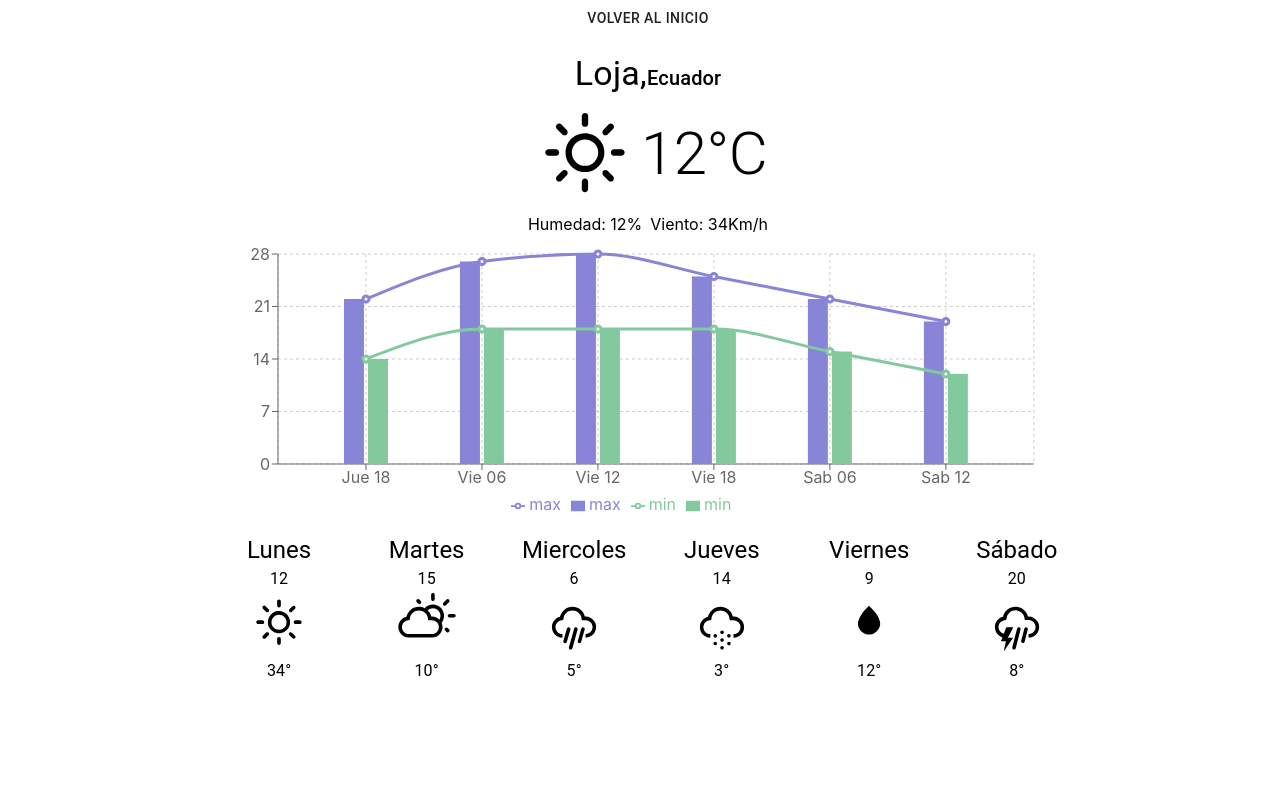
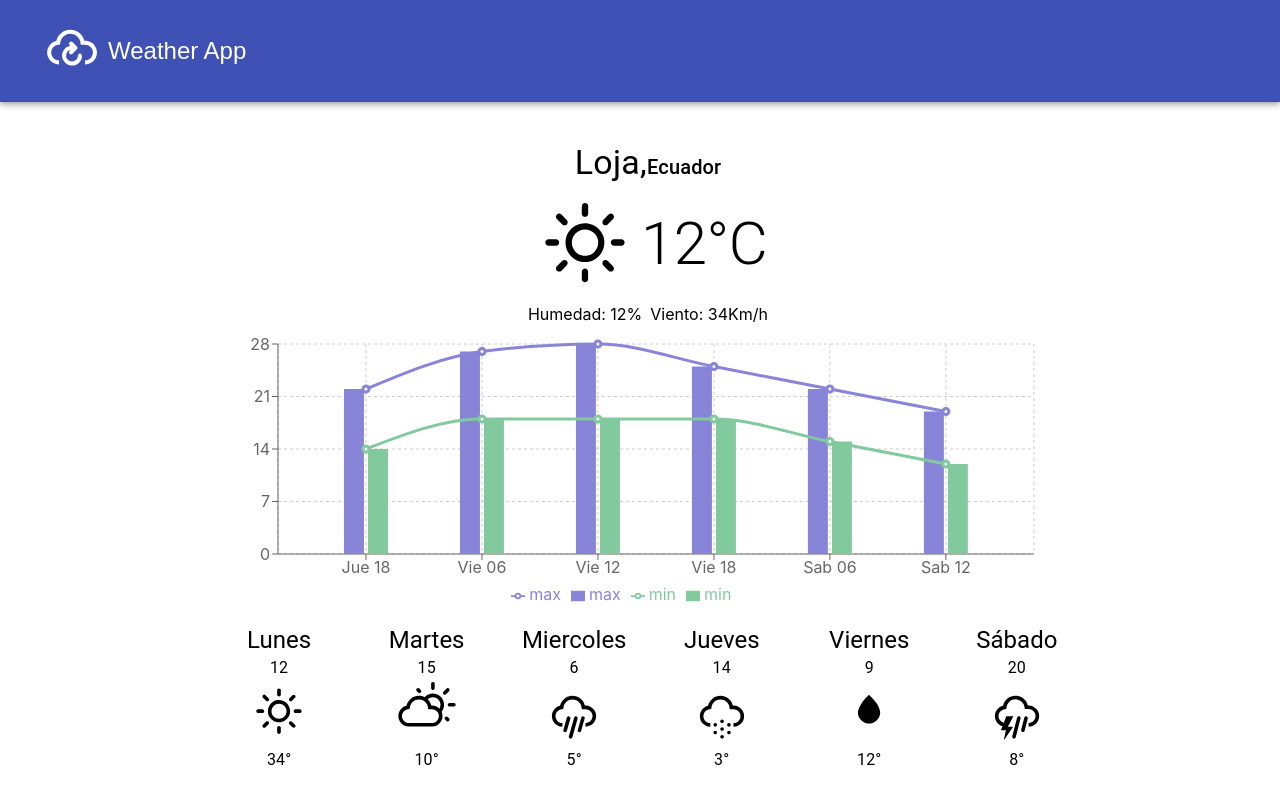
Before and after one commit to jr-98/ReactCourse, a React (Create React App) app in the folder weather-app/: page /city in a window 1280 px wide. Built offline with nearby package versions, Linux system fonts and the light colour scheme.

Commit message:
Section15 Was clamplete

```diff
--- a/weather-app/src/App.jsx
+++ b/weather-app/src/App.jsx
@@ -4,18 +4,9 @@ import WelcomePage from './pages/WelcomePage';
 import MainPage from './pages/MainPage';
 import CityPage from './pages/CityPage';
 import NoFoundPage from './pages/NoFoundPage';
-import { Grid } from '@material-ui/core';
 
 const App = () => {
     return (
-        <Grid container
-            justifyContent='center'
-            direction='row' >
-            <Grid item
-                xs={12}
-                sm={11}
-                md={10}
-                lg={8}>
         <Router>
             <Switch>
                 <Route exact path="/">
@@ -32,9 +23,6 @@ const App = () => {
                 </Route>
             </Switch>
         </Router>
-            </Grid>
-
-        </Grid>
     )
 }
 
--- /dev/null
+++ b/weather-app/src/components/AppFrame/AppFrame.jsx
@@ -0,0 +1,41 @@
+import React from 'react';
+import { Link as LinkRouter } from 'react-router-dom';
+import {
+    Grid,
+    AppBar,
+    Toolbar,
+    IconButton,
+    Link,
+    Typography
+} from '@material-ui/core';
+import IconState from '../IconState';
+import PropTypes from 'prop-types';
+
+const AppFrame = ({ children }) => {
+    return (
+        <Grid container
+            justifyContent='center'>
+            <AppBar position='static'>
+                <Toolbar variant='dense'>
+                    <IconButton color='inherit' aria-label='menu'>
+                        <Link component={LinkRouter} to="/main" color='inherit' aria-label='menu'>
+                            <IconState state={'reloadIcon'} value={'3em'}></IconState>
+                        </Link>
+                        <Typography variant='h' color={'inherit'}>Weather App</Typography>
+                    </IconButton>
+                </Toolbar>
+            </AppBar>
+            <Grid item
+                xs={12}
+                sm={11}
+                md={10}
+                lg={8}>
+                {children}
+            </Grid>
+        </Grid >
+    )
+}
+AppFrame.propTypes = {
+    children: PropTypes.node
+}
+export default AppFrame
--- /dev/null
+++ b/weather-app/src/components/AppFrame/index.jsx
@@ -0,0 +1 @@
+export {default} from './AppFrame'
--- a/weather-app/src/components/CityList/CityList.jsx
+++ b/weather-app/src/components/CityList/CityList.jsx
@@ -1,4 +1,4 @@
-import { Grid, List, ListItem } from '@material-ui/core';
+import { Grid, List, ListItem} from '@material-ui/core';
 import React from 'react';
 import PropTypes from 'prop-types';
 import CityInfo from './../CityInfo';
@@ -13,15 +13,18 @@ const renderCityAndCountry = eventOnClickCity => cityAndCountry => {
             key={city}
             onClick={eventOnClickCity}>
             <Grid container
-                direction='row'
+                // direction='row'
+                style={{ width: '50vw' }}
                 alignContent='center'
                 alignItems='center'>
                 <Grid item
-                    xs={6}>
+                    md={9}
+                    xs={12}>
                     <CityInfo city={city} country={country} />
                 </Grid>
                 <Grid item
-                    xs={6}>
+                    md={3}
+                    xs={12}>
                     <Weather temperature={12} state='sunny' />
                 </Grid>
             </Grid>
--- a/weather-app/src/components/IconState/IconState.jsx
+++ b/weather-app/src/components/IconState/IconState.jsx
@@ -6,7 +6,8 @@ import {
     WiRain,
     WiSnow,
     WiRaindrop,
-    WiThunderstorm
+    WiThunderstorm,
+    WiCloudRefresh
 } from 'react-icons/wi'
 import { IconContext } from 'react-icons/lib'
 
@@ -16,7 +17,8 @@ export const validValues = [
     "rain",
     "snow",
     "drizzle",
-    "thunderstorm"
+    "thunderstorm",
+    "reloadIcon",
 ]
 
 const stateByName = {
@@ -25,7 +27,8 @@ const stateByName = {
     rain: WiRain,
     snow: WiSnow,
     drizzle: WiRaindrop,
-    thunderstorm: WiThunderstorm
+    thunderstorm: WiThunderstorm,
+    reloadIcon: WiCloudRefresh,
 }
 
 const IconState = ({ state, value }) => {
--- a/weather-app/src/pages/CityPage.jsx
+++ b/weather-app/src/pages/CityPage.jsx
@@ -1,17 +1,13 @@
 import React from 'react';
-import { useHistory } from 'react-router-dom';
-import { Button, Grid } from '@material-ui/core';
+import { Grid } from '@material-ui/core';
 import CityInfo from '../components/CityInfo';
 import Weater from '../components/Weather';
 import WeatherDetails from '../components/WeatherDetails';
 import Forecast from '../components/Forecast'
 import ForecastChart from '../components/ForecastChart'
+import AppFrame from '../components/AppFrame';
 
 const CityPage = () => {
-    const history = useHistory()
-    const onClickHandle = () => {
-        history.push('/main')
-    }
     const city = 'Loja'
     const country = 'Ecuador'
     const temperature = 12
@@ -89,17 +85,13 @@ const CityPage = () => {
         },
     ]
     return (
+        <AppFrame>
             <Grid container
                 justifyContent="space-around"
                 alignItems='center'
                 direction="column"
-
-            spacing={2} >
-            <Grid item
-                justifyItems='right'
-                alignItems="flex-end">
-                <Button onClick={onClickHandle}>Volver al inicio</Button>
-            </Grid>
+                spacing={2}
+                style={{ paddingTop: '5vh' }} >
                 <Grid item xs={12}
                     justifyContent="center"
                     justifyItems="center"
@@ -126,6 +118,7 @@ const CityPage = () => {
                     <Forecast forecastItemList={list} />
                 </Grid>
             </Grid >
+        </AppFrame>
     )
 }
 
--- a/weather-app/src/pages/MainPage.jsx
+++ b/weather-app/src/pages/MainPage.jsx
@@ -1,7 +1,9 @@
 import React from 'react';
-import { Grid, Typography } from '@material-ui/core';
+import { Grid, Typography, Paper } from '@material-ui/core';
 import { useHistory } from 'react-router-dom';
-import CityList from '../components/CityList'
+import CityList from '../components/CityList';
+import AppFrame from '../components/AppFrame';
+
 const MainPage = () => {
     const history = useHistory()
     const onClickHandler = () => {
@@ -15,6 +17,8 @@ const MainPage = () => {
         { city: "Loja", country: "Ecuador" },
     ]
     return (
+        <AppFrame>
+
             <Grid container
                 direction='column'
                 alignContent='center'
@@ -23,12 +27,17 @@ const MainPage = () => {
                     <Typography variant='h2'>Weather App</Typography>
                 </Grid>
                 <Grid item>
-                <Grid container>
-                    <CityList cities={cities} onClickCity={onClickHandler}></CityList>
+                    <Grid container style={{ paddingTop: '5vh' }}>
+                        <Paper elevation={10}>
+                            <CityList
+                                cities={cities}
+                                onClickCity={onClickHandler}>
+                            </CityList>
+                        </Paper>
                     </Grid>
                 </Grid>
-
             </Grid >
+        </AppFrame>
     )
 }
 
--- a/weather-app/src/pages/NoFoundPage.jsx
+++ b/weather-app/src/pages/NoFoundPage.jsx
@@ -1,19 +1,12 @@
 import React from 'react';
-import { Link, useHistory } from 'react-router-dom';
-import { Button, Typography } from '@material-ui/core';
+import { Typography } from '@material-ui/core';
+import AppFrame from '../components/AppFrame';
 
 const NoFoundPage = () => {
-    const history = useHistory()
-    const onClickHandle = () => {
-        history.push('/main')
-    }
     return (
-
-        <div>
+        <AppFrame>
             <Typography variant='h2'>Página no enocntrada</Typography>
-            <Button onClick={onClickHandle}>Volver a main</Button>
-        </div>
+        </AppFrame>
     )
 }
-
 export default NoFoundPage
--- a/weather-app/src/pages/WelcomePage.jsx
+++ b/weather-app/src/pages/WelcomePage.jsx
@@ -1,16 +1,15 @@
 import React from 'react';
-import { useHistory } from 'react-router-dom';
-import { Button, Typography } from '@material-ui/core';
+import { Grid, Typography } from '@material-ui/core';
+import AppFrame from '../components/AppFrame';
 
 const WelcomePage = () => {
-    const history = useHistory()
-    const onClickHandle = () => {
-        history.push('/main')
-    }
     return (
-        <div><Typography variant='h2'>Welcome Page</Typography>
-            <Button onClick={onClickHandle}>Ir a main</Button>
-        </div>
+        <AppFrame>
+            <Grid container alignContent='center' justifyContent='center' style={{ paddingTop: "5vh" }}>
+                <Typography variant='h2'>Welcome Page</Typography>
+            </Grid>
+
+        </AppFrame>
     )
 }
 
```
Also changed, not shown: 1 other file (tests, documents, lock files or other folders). Lines whose indentation alone changed are shown as unchanged.
